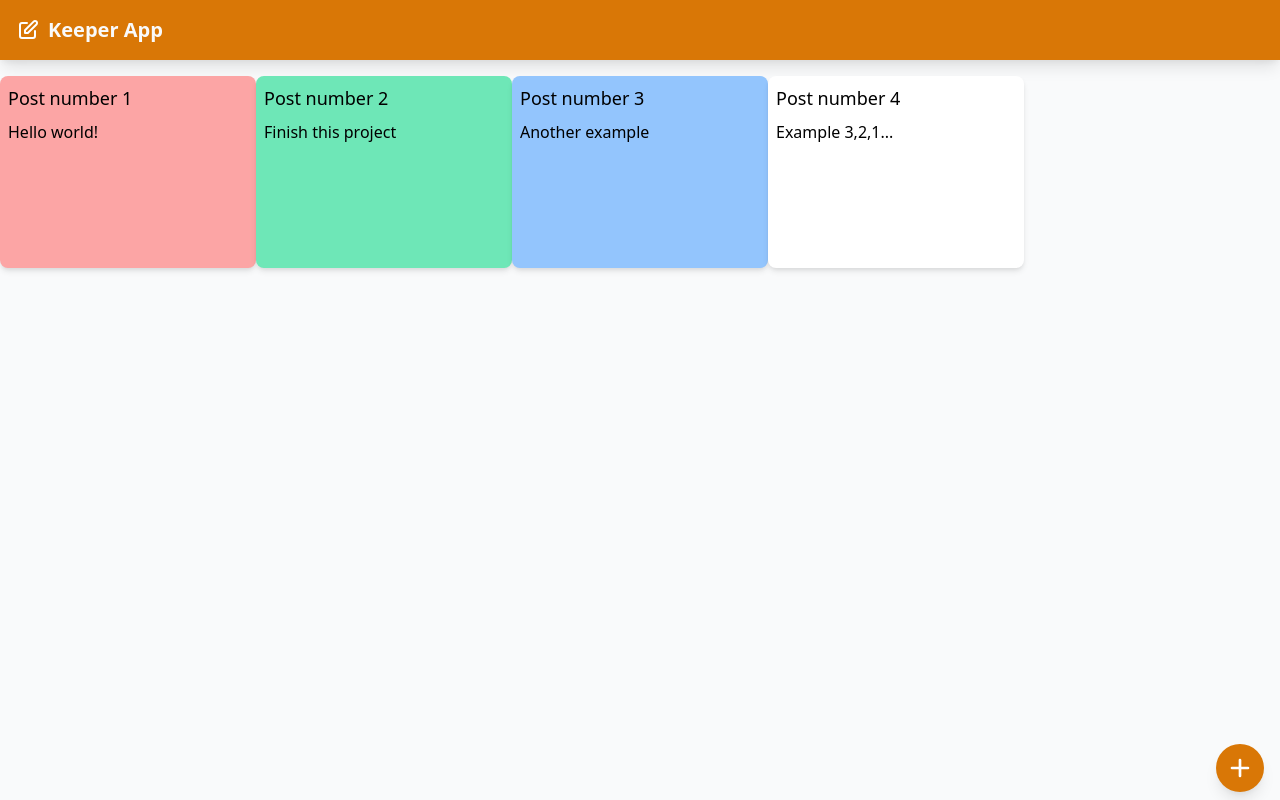
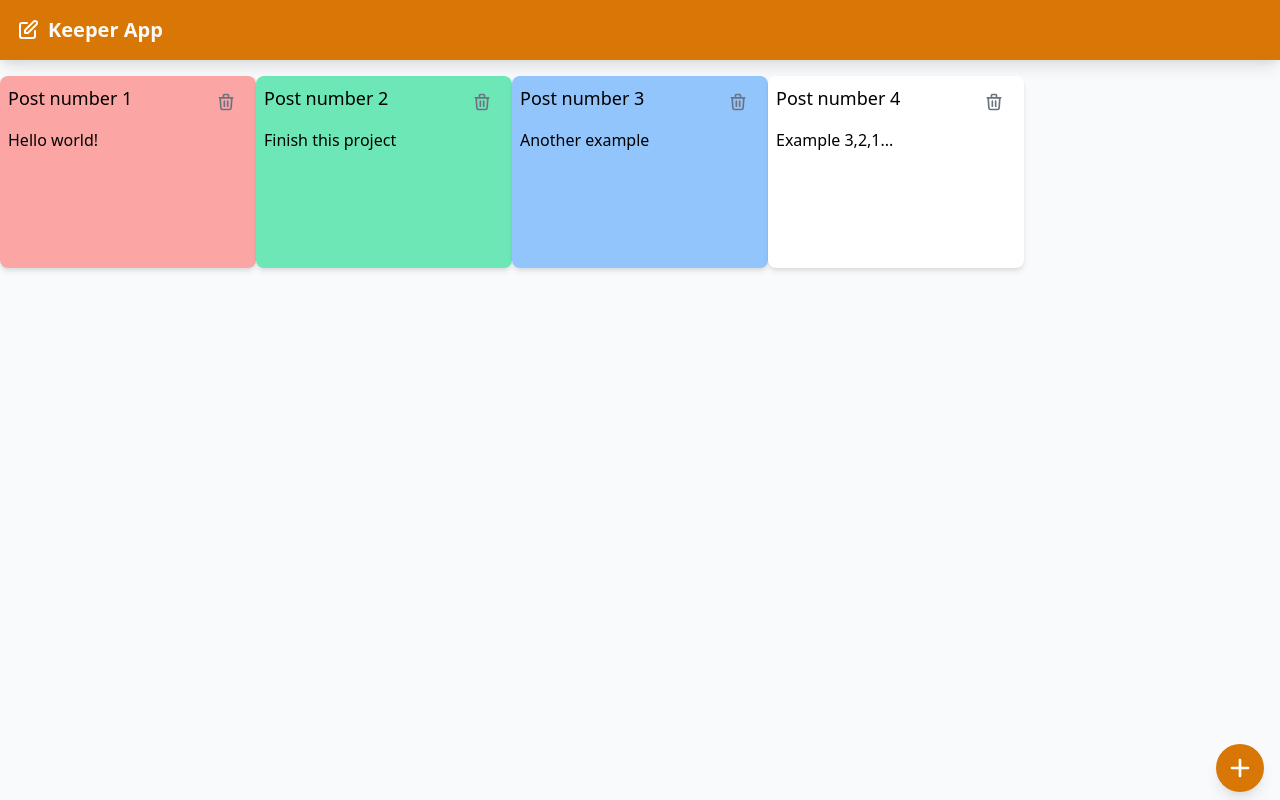
Before and after one commit to PieroNarciso/note-taking-app, a React (Create React App) app: page / in a window 1280 px wide. Built offline with nearby package versions, Linux system fonts and the light colour scheme.

Commit message:
Added remove post button

```diff
--- a/src/components/Dashboard.jsx
+++ b/src/components/Dashboard.jsx
@@ -25,6 +25,13 @@ const Dashboard = (props) => {
     });
   };
 
+  /**
+   * @param {string | number} id
+   */
+  const deletePost = (id) => {
+    props.deletePostByItem({ id: id });
+  };
+
   return (
     <div>
       <div className="my-4 grid grid-cols-1 sm:grid-cols-2 md:grid-cols-3 lg:grid-cols-4 xl:grid-cols-5 justify-items-center gap-y-4">
@@ -35,6 +42,7 @@ const Dashboard = (props) => {
               title={post.title}
               content={post.content}
               color={post.color}
+              deletePost={() => deletePost(post.id)}
             />
           );
         })}
@@ -60,4 +68,18 @@ const mapStateToProps = (state) => {
   };
 };
 
-export default connect(mapStateToProps)(Dashboard);
+const mapDispatchToProps = (dispatch) => {
+  return {
+    /**
+     * @param {{id: string | number}} payload
+     */
+    deletePostByItem: (payload) => {
+      dispatch({
+        type: 'DELETE_POST',
+        payload: payload,
+      });
+    },
+  };
+};
+
+export default connect(mapStateToProps, mapDispatchToProps)(Dashboard);
--- a/src/components/Post.jsx
+++ b/src/components/Post.jsx
@@ -1,14 +1,15 @@
 import React from 'react';
 
+import Btn from './Base/Btn';
+
 const Post = (props) => {
-
   const colorCls = () => {
     switch (props.color) {
-      case ('red'):
+      case 'red':
         return 'bg-red-300';
-      case ('blue'):
+      case 'blue':
         return 'bg-blue-300';
-      case ('green'):
+      case 'green':
         return 'bg-green-300';
       default:
         return 'bg-white';
@@ -16,11 +17,33 @@ const Post = (props) => {
   };
 
   return (
-    <div className={"h-48 p-2 rounded-lg shadow-md w-64 col-span-1 " + colorCls()}>
-      <h1 className="text-lg font-medium">{props.title}</h1>
-      <p className="mt-2">
-        {props.content}
-      </p>
+    <div
+      className={'h-48 p-2 rounded-lg shadow-md w-64 col-span-1 ' + colorCls()}
+    >
+      <div className="flex justify-between">
+        <div>
+          <h1 className="text-lg font-medium">{props.title}</h1>
+        </div>
+        <div>
+          <Btn onClick={props.deletePost} className="p-1 text-xs text-gray-500 rounded-full shadow-none hover:text-gray-600">
+            <svg
+              className="w-5 h-5"
+              fill="none"
+              stroke="currentColor"
+              viewBox="0 0 24 24"
+              xmlns="http://www.w3.org/2000/svg"
+            >
+              <path
+                strokeLinecap="round"
+                strokeLinejoin="round"
+                strokeWidth="2"
+                d="M19 7l-.867 12.142A2 2 0 0116.138 21H7.862a2 2 0 01-1.995-1.858L5 7m5 4v6m4-6v6m1-10V4a1 1 0 00-1-1h-4a1 1 0 00-1 1v3M4 7h16"
+              ></path>
+            </svg>
+          </Btn>
+        </div>
+      </div>
+      <p className="mt-2">{props.content}</p>
     </div>
   );
 };
--- a/src/store/reducer.js
+++ b/src/store/reducer.js
@@ -24,6 +24,12 @@ const reducer = (state = initialState, action) => {
         ...state,
         posts: state.posts.concat(action.payload)
       };
+    case 'DELETE_POST':
+      const filteredPosts = state.posts.filter(post => post.id !== action.payload.id);
+      return {
+        ...state,
+        posts: filteredPosts,
+      };
     default:
       return state;
   }
```
Also changed, not shown: 1 other file (tests, documents, lock files or other folders).
